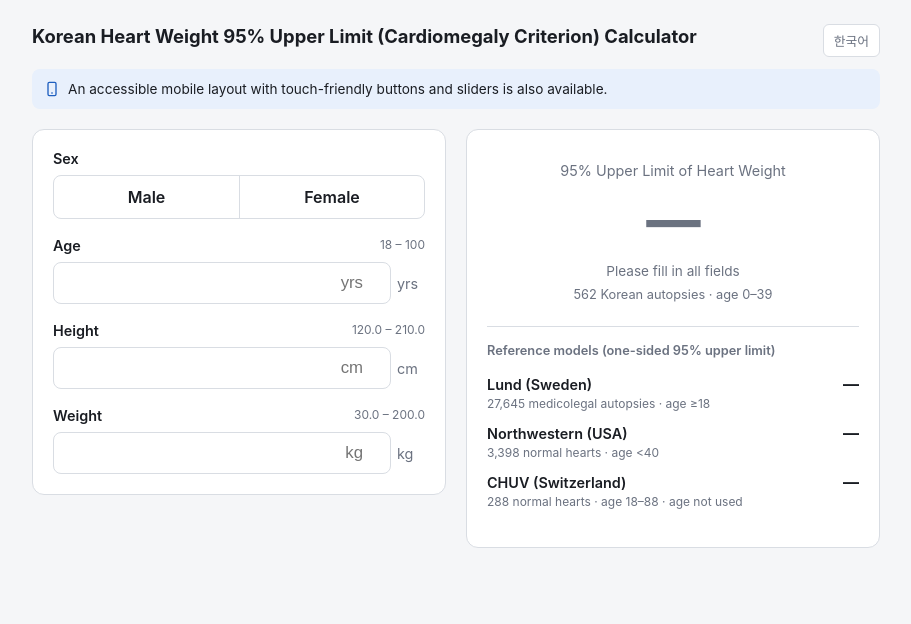
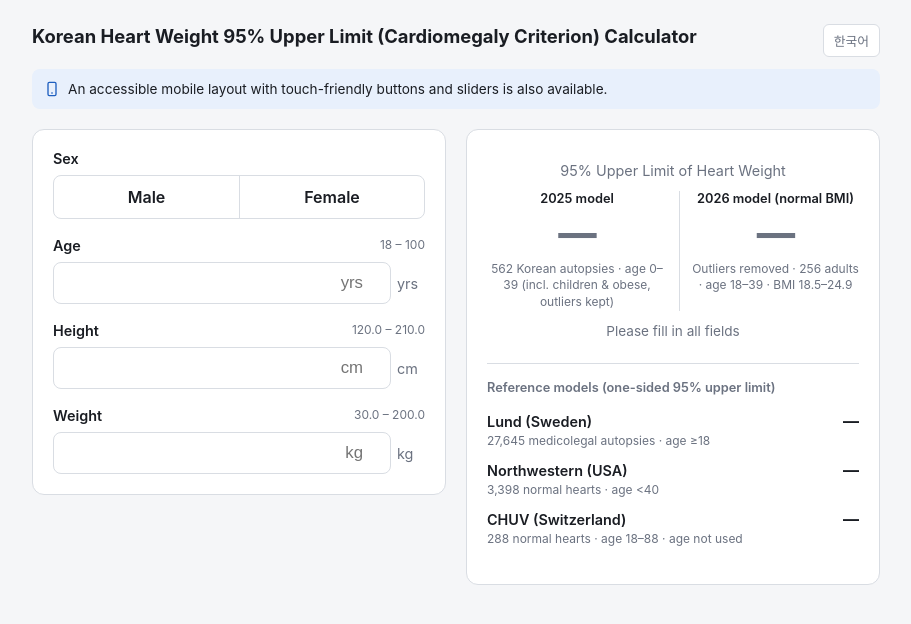
Before and after one commit to namoooo/KoreanHeartWeight, a plain HTML site: page index.html in a window 1280 px wide. Shown: the whole page, without its empty margins (184-1095 px from the left). Drawn offline with Linux system fonts and the light colour scheme.

Commit message:
2025·2026 한국인 모형 결과 함께 표시
- 2026 모형 추가: 이상치 제거, 18-39세, BMI 18.5-24.9 성인 256건 (model_validation.ipynb)
- 모형별 연구 범위 밖 입력 경고 (연령, BMI)

Co-Authored-By: Claude Opus 5.5 <noreply@anthropic.com>

```diff
--- a/index.html
+++ b/index.html
@@ -68,7 +68,12 @@
   .result .val span { font-size: 1.6rem; font-weight: 600; margin-left: 4px; }
   .result .val.empty { color: var(--muted); }
   .result .hint { margin-top: 12px; font-size: .85rem; color: var(--muted); }
-  .result .sample { margin-top: 8px; font-size: .8rem; color: var(--muted); }
+  .result .sample { margin-top: 6px; font-size: .75rem; color: var(--muted); line-height: 1.4; }
+  .duo { display: grid; grid-template-columns: 1fr 1fr; gap: 12px; }
+  .model + .model { border-left: 1px solid var(--line); padding-left: 12px; }
+  .mname { font-size: .8rem; font-weight: 600; margin-bottom: 6px; }
+  .duo .val { font-size: 2.4rem; }
+  .duo .val span { font-size: 1.1rem; }
   .warn { color: #b26a00; }
   @media (prefers-color-scheme: dark) { .warn { color: #f0b45a; } }
   .refs { margin-top: 24px; padding-top: 16px; border-top: 1px solid var(--line); text-align: left; }
@@ -87,7 +92,7 @@
     input[type=range] { display: block; }
     .num input { text-align: center; }
     .result { position: static; padding: 24px 16px; }
-    .result .val { font-size: 3rem; }
+    .duo .val { font-size: 2.1rem; }
   }
   @media (pointer: coarse) {
     .notice { display: none; }
@@ -157,9 +162,19 @@
 
     <section class="card result" aria-live="polite">
       <div class="cap" data-i18n="resultCap"></div>
-      <div class="val empty" id="out">—</div>
+      <div class="duo">
+        <div class="model">
+          <div class="mname" data-i18n="m25Name"></div>
+          <div class="val empty" id="out25">—</div>
+          <div class="sample"><span data-i18n="m25Sample"></span> <span class="warn" id="warn25"></span></div>
+        </div>
+        <div class="model">
+          <div class="mname" data-i18n="m26Name"></div>
+          <div class="val empty" id="out26">—</div>
+          <div class="sample"><span data-i18n="m26Sample"></span> <span class="warn" id="warn26"></span></div>
+        </div>
+      </div>
       <div class="hint" id="hint"></div>
-      <div class="sample"><span data-i18n="ourSample"></span> <span class="warn" id="our-warn"></span></div>
       <div class="refs">
         <h2 data-i18n="refsTitle"></h2>
         <div class="ref">
@@ -182,6 +197,9 @@
 <script>
 (() => {
   const B0 = 2.9071, B1 = -0.0856, B2 = 0.0080, B3 = 0.0250, B4 = 0.0125, B5 = -0.0001024, UB = 0.2547;
+  // 2026 model: adults 18–39, BMI 18.5–24.9 (n=256); see model_validation.ipynb. UB = empirical 95th pct of residuals
+  const N = { b0: 3.770206319925286, female: -0.09876214551328277, age: 0.010756609017500002,
+              h: 0.0070486812478535305, w: 0.007507037149299053, ub: 0.230568 };
 
   const T = {
     ko: {
@@ -197,8 +215,9 @@
       range: (a, b) => `${a} ~ ${b} 범위로 입력하세요`,
       summary: (f, a, h, w) => `${f ? '여성' : '남성'} · ${a}세 · ${h}cm · ${w}kg`,
       dec: '감소', inc: '증가', slider: '슬라이더',
-      ourSample: '한국인 부검 562건 · 0–39세',
-      outOfAge: '(연구 연령 범위 밖)',
+      m25Name: '2025 모형', m25Sample: '한국인 부검 562건 · 0–39세 (소아·비만 포함)',
+      m26Name: '2026 모형', m26Sample: '18–39세 · BMI 18.5–24.9 성인 256건',
+      outOfAge: '(연구 연령 범위 밖)', outOfBmi: '(연구 BMI 범위 밖)',
       refsTitle: '참고 모델 (단측 95% 상한)',
       lundName: 'Lund (스웨덴)', lundSample: '외인사 부검 27,645명 · 18세 이상',
       nwName: 'Northwestern (미국)', nwSample: '정상 심장 3,398명 · 40세 미만',
@@ -217,8 +236,9 @@
       range: (a, b) => `Must be between ${a} and ${b}`,
       summary: (f, a, h, w) => `${f ? 'Female' : 'Male'} · ${a} yrs · ${h} cm · ${w} kg`,
       dec: 'decrease', inc: 'increase', slider: 'slider',
-      ourSample: '562 Korean autopsies · age 0–39',
-      outOfAge: '(outside study age range)',
+      m25Name: '2025 model', m25Sample: '562 Korean autopsies · age 0–39 (incl. children & obese, outliers kept)',
+      m26Name: '2026 model (normal BMI)', m26Sample: 'Outliers removed · 256 adults · age 18–39 · BMI 18.5–24.9',
+      outOfAge: '(outside study age range)', outOfBmi: '(outside study BMI range)',
       refsTitle: 'Reference models (one-sided 95% upper limit)',
       lundName: 'Lund (Sweden)', lundSample: '27,645 medicolegal autopsies · age ≥18',
       nwName: 'Northwestern (USA)', nwSample: '3,398 normal hearts · age <40',
@@ -265,10 +285,12 @@
     return pred + 85.26 / 1.96 * 1.645;
   }
 
-  const out = document.getElementById('out');
+  const out25 = document.getElementById('out25');
+  const out26 = document.getElementById('out26');
+  const warn25 = document.getElementById('warn25');
+  const warn26 = document.getElementById('warn26');
   const hint = document.getElementById('hint');
   const refOut = { lund: document.getElementById('ref-lund'), nw: document.getElementById('ref-nw'), chuv: document.getElementById('ref-chuv') };
-  const ourWarn = document.getElementById('our-warn');
   const nwWarn = document.getElementById('nw-warn');
   const langBtn = document.getElementById('lang');
   const fields = {};
@@ -345,23 +367,26 @@
     const age = read('age'), height = read('height'), weight = read('weight');
     const vals = [age, height, weight];
     if (!sexEl || vals.some(v => v === null || Number.isNaN(v))) {
-      out.className = 'val empty';
-      out.textContent = '—';
+      for (const el of [out25, out26]) { el.className = 'val empty'; el.textContent = '—'; }
       hint.textContent = vals.some(Number.isNaN) ? t.check : t.fill;
       for (const k in refOut) refOut[k].textContent = '—';
-      ourWarn.textContent = nwWarn.textContent = '';
+      warn25.textContent = warn26.textContent = nwWarn.textContent = '';
       return;
     }
     const female = Number(sexEl.value);
-    const logPred = B0 + B1 * female + B2 * age + B3 * weight + B4 * height + B5 * weight * height;
-    const criteria = Math.exp(logPred + UB);
-    out.className = 'val';
-    out.innerHTML = `${criteria.toFixed(1)}<span>g</span>`;
+    const v25 = Math.exp(B0 + B1 * female + B2 * age + B3 * weight + B4 * height + B5 * weight * height + UB);
+    const v26 = Math.exp(N.b0 + N.female * female + N.age * age + N.h * height + N.w * weight + N.ub);
+    out25.className = out26.className = 'val';
+    out25.innerHTML = `${v25.toFixed(1)}<span>g</span>`;
+    out26.innerHTML = `${v26.toFixed(1)}<span>g</span>`;
+    const bmi = Math.round(weight / ((height / 100) ** 2) * 10) / 10;
+    warn25.textContent = age >= 40 ? t.outOfAge : '';
+    warn26.textContent = [age >= 40 ? t.outOfAge : '', bmi < 18.5 || bmi > 24.9 ? t.outOfBmi : ''].filter(Boolean).join(' ');
     hint.textContent = t.summary(female, age, height, weight);
     refOut.lund.textContent = `${lund(female, age, height, weight).toFixed(1)} g`;
     refOut.nw.textContent = `${northwestern(female, age, height, weight).toFixed(1)} g`;
     refOut.chuv.textContent = `${chuv(female, height, weight).toFixed(1)} g`;
-    ourWarn.textContent = nwWarn.textContent = age >= 40 ? t.outOfAge : '';
+    nwWarn.textContent = age >= 40 ? t.outOfAge : '';
   }
 
   applyLang();
```
